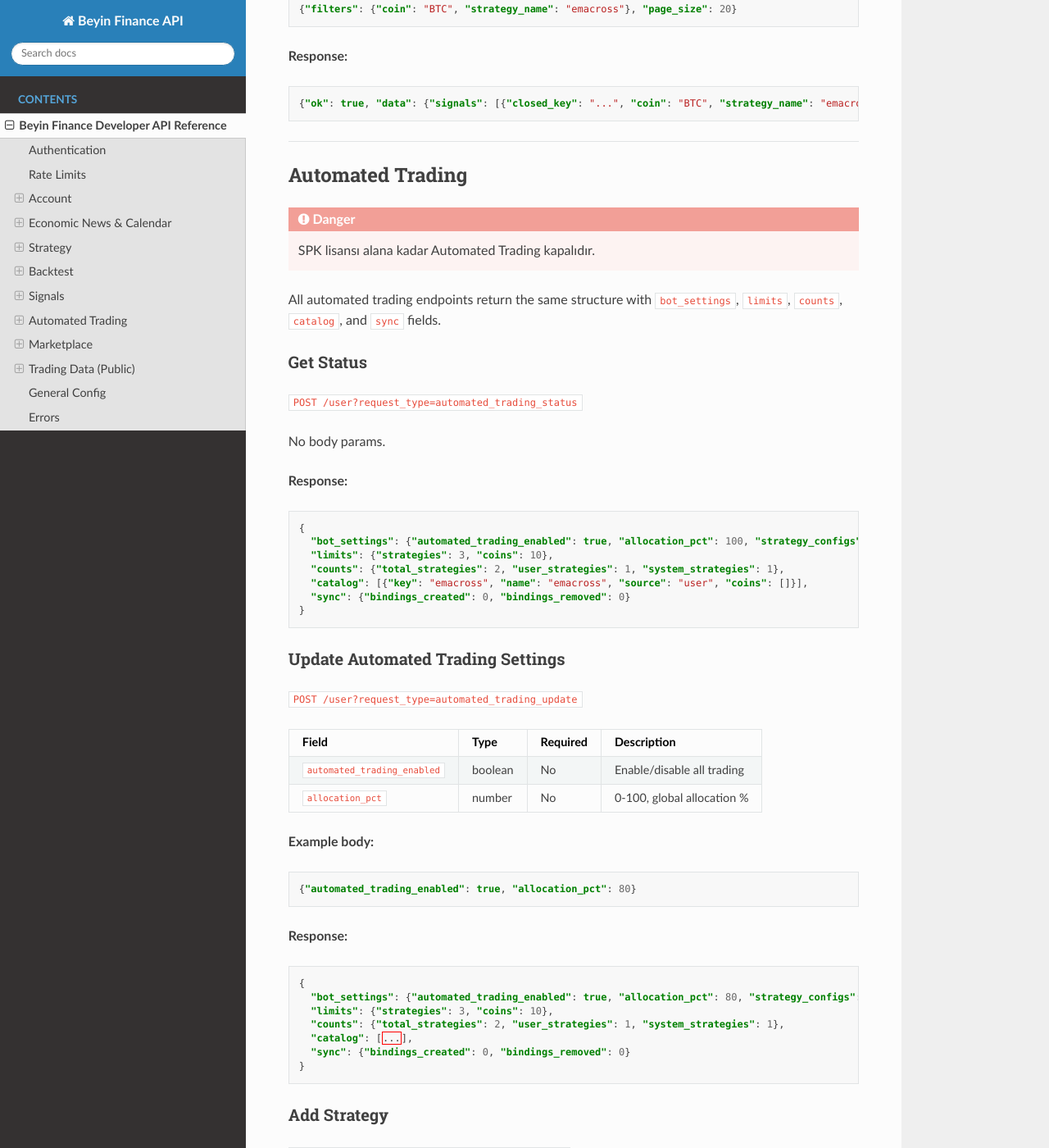
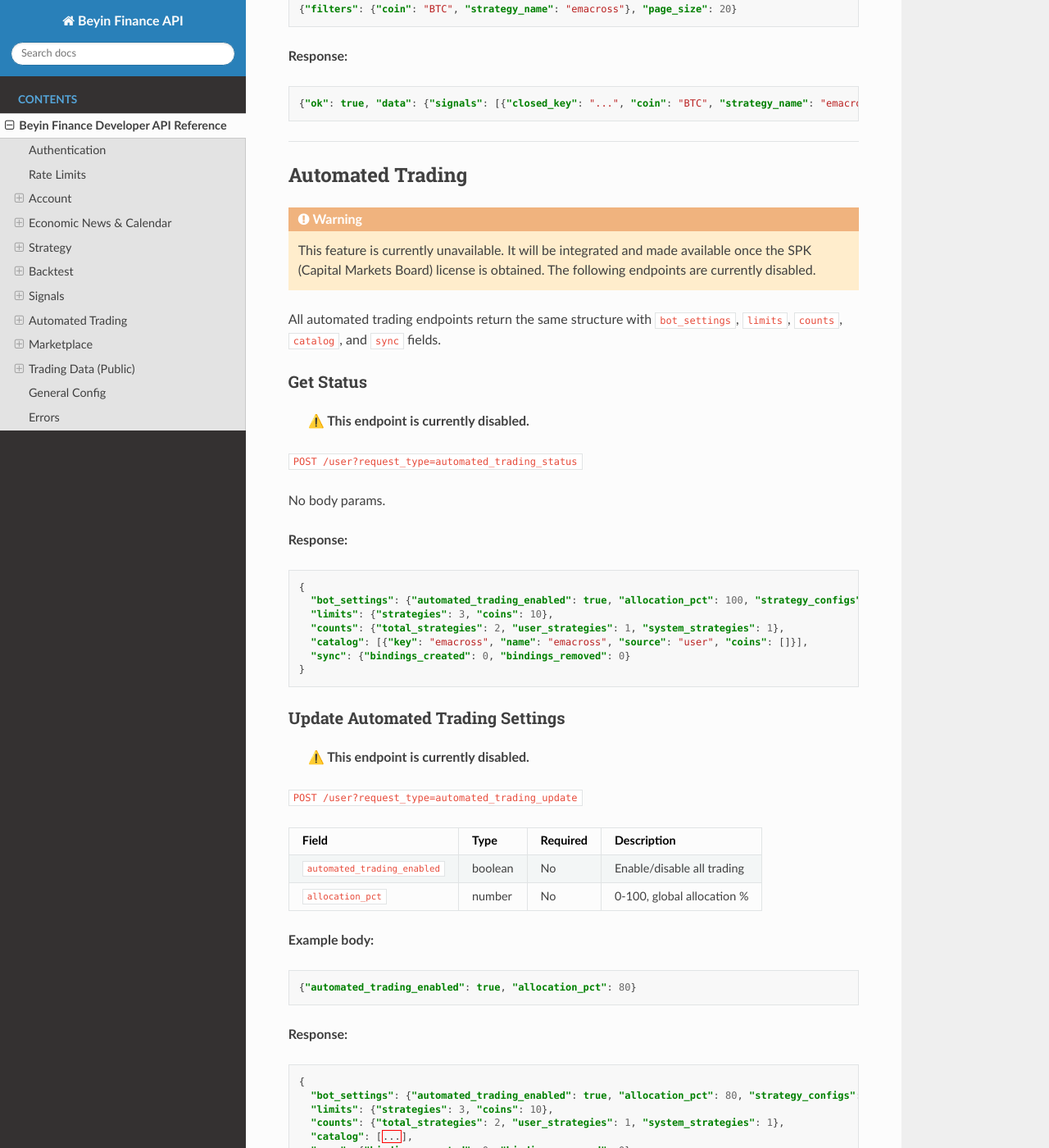
Before and after one commit to jnrbrain/Beyin-Finance, a Sphinx documentation site: the page built from docs/endpoints.md, in a window 1280 px wide and 1400 px high, scrolled down 13213 px. Shown: the whole window at 82% size. Built offline with Sphinx 7.4.7 and the Read the Docs theme 3.1.0, drawn with Linux system fonts in a browser that asks for light colours; some of the changed text lies outside the part shown.

Commit message:
docs: add disabled warning to each automated trading endpoint

````diff
--- a/docs/endpoints.md
+++ b/docs/endpoints.md
@@ -554,12 +554,14 @@ Status values: `running`, `completed`, `failed`
 
 ## Automated Trading
 
-:::{danger} SPK lisansı alana kadar Automated Trading kapalıdır.
+:::{warning} This feature is currently unavailable. It will be integrated and made available once the SPK (Capital Markets Board) license is obtained. The following endpoints are currently disabled.
 :::
 
 All automated trading endpoints return the same structure with `bot_settings`, `limits`, `counts`, `catalog`, and `sync` fields.
 
 ### Get Status
+
+> **⚠️ This endpoint is currently disabled.**
 
 `POST /user?request_type=automated_trading_status`
 
@@ -577,6 +579,8 @@ No body params.
 ```
 
 ### Update Automated Trading Settings
+
+> **⚠️ This endpoint is currently disabled.**
 
 `POST /user?request_type=automated_trading_update`
 
@@ -602,6 +606,8 @@ No body params.
 ```
 
 ### Add Strategy
+
+> **⚠️ This endpoint is currently disabled.**
 
 `POST /user?request_type=automated_strategy_add`
 
@@ -636,6 +642,8 @@ No body params.
 
 ### Remove Strategy
 
+> **⚠️ This endpoint is currently disabled.**
+
 `POST /user?request_type=automated_strategy_remove`
 
 | Field | Type | Required |
@@ -661,6 +669,8 @@ No body params.
 **Errors:** 404 strategy not configured.
 
 ### Set Strategy Coins
+
+> **⚠️ This endpoint is currently disabled.**
 
 `POST /user?request_type=automated_strategy_set_coins`
 
@@ -690,6 +700,8 @@ No body params.
 **Errors:** 400 system strategy (coins managed by server), 404 not configured.
 
 ### Toggle Strategy
+
+> **⚠️ This endpoint is currently disabled.**
 
 `POST /user?request_type=automated_strategy_toggle`
 
````
